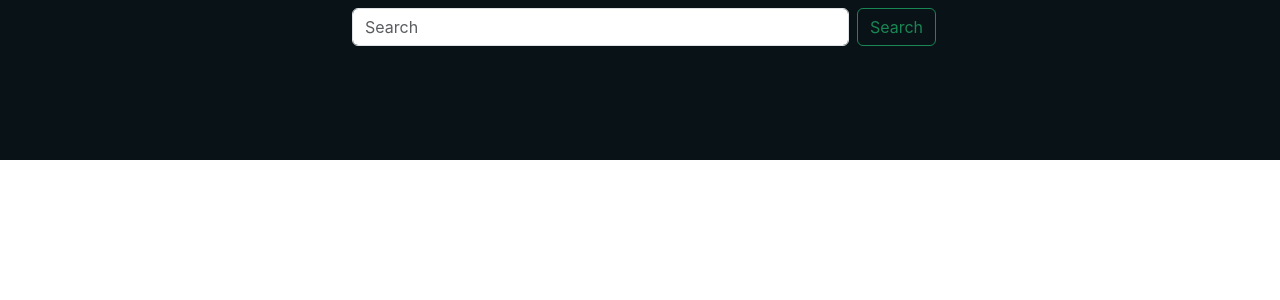
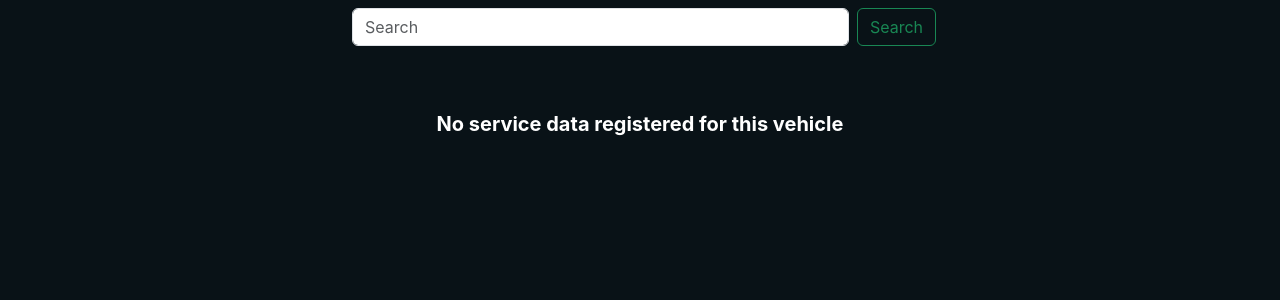
Before and after one commit to Stefanizam/lupo-service, a React (Create React App) app: page / in a window 1280 px wide. Shown: the top 300 px of the page. Built offline with nearby package versions, Linux system fonts and the light colour scheme.

Commit message:
Improve fetch error handling

```diff
--- a/src/components/ServiceHistory.jsx
+++ b/src/components/ServiceHistory.jsx
@@ -1,13 +1,20 @@
 import React, { useEffect, useState } from "react";
 
 const ServiceHistory = () => {
-  const [serviceData, setServiceData] = useState([])
+  const [serviceData, setServiceData] = useState([]);
+  const [errorMessage, setErrorMessage] = useState("");
 
   useEffect(() => {
     const getData = async () => {
       const dataResponse = await fetch("http://127.0.0.1:8000/", { method: "GET", headers: { "Access-Control-Allow-Headers": "*" } });
+      if (dataResponse.status === 200) {
         const responseJson = await dataResponse.json();
         setServiceData(responseJson)
+      } else if (dataResponse.status === 404) {
+        setErrorMessage("No data registered for this vehicle")
+      } else {
+        setServiceData([])
+      }
     }
 
     getData();
@@ -15,9 +22,10 @@ const ServiceHistory = () => {
 
   return (
     <React.Fragment>
-      <div style={{ paddingTop: "4rem" }} className="overflow-hidden d-flex justify-content-center w-100">
+      <div style={{ paddingTop: "4rem" }} className="overfdlow-hidden d-flex justify-content-center w-100">
         <div className="w-50">
-          {serviceData && serviceData.map((item, index) => {
+          {serviceData && serviceData.length > 0 ?
+            serviceData.map((item, index) => {
               return (<div className="card border-success text-white mb-4 service-card bg-tertiary" key={`item-${index}`}>
                 <div className="card-body p-0">
                   <h3 className="card-title mb-1 px-4 pt-4"><strong>{item.shop}</strong></h3>
@@ -31,8 +39,14 @@ const ServiceHistory = () => {
                     })}
                   </ul>
                 </div>
-            </div>)
-          })}
+              </div>
+              )
+            })
+            :
+            <h5 className="text-center w-100">
+              <strong>No service data registered for this vehicle</strong>
+            </h5>
+          }
         </div>
       </div>
     </React.Fragment>
--- a/src/index.css
+++ b/src/index.css
@@ -5,6 +5,7 @@ body {
     sans-serif;
   -webkit-font-smoothing: antialiased;
   -moz-osx-font-smoothing: grayscale;
+  background-color: #091217;
 }
 
 code {
```
Lines whose indentation alone changed are shown as unchanged.
